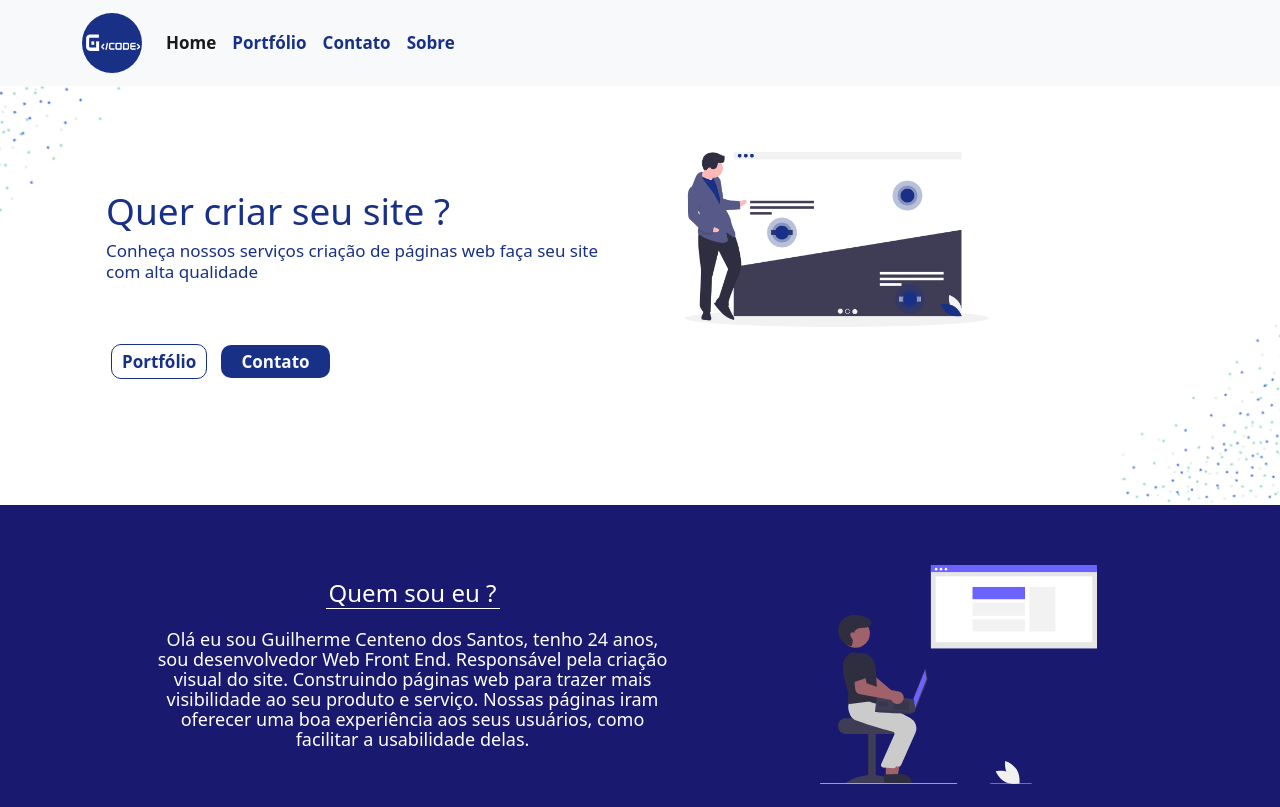
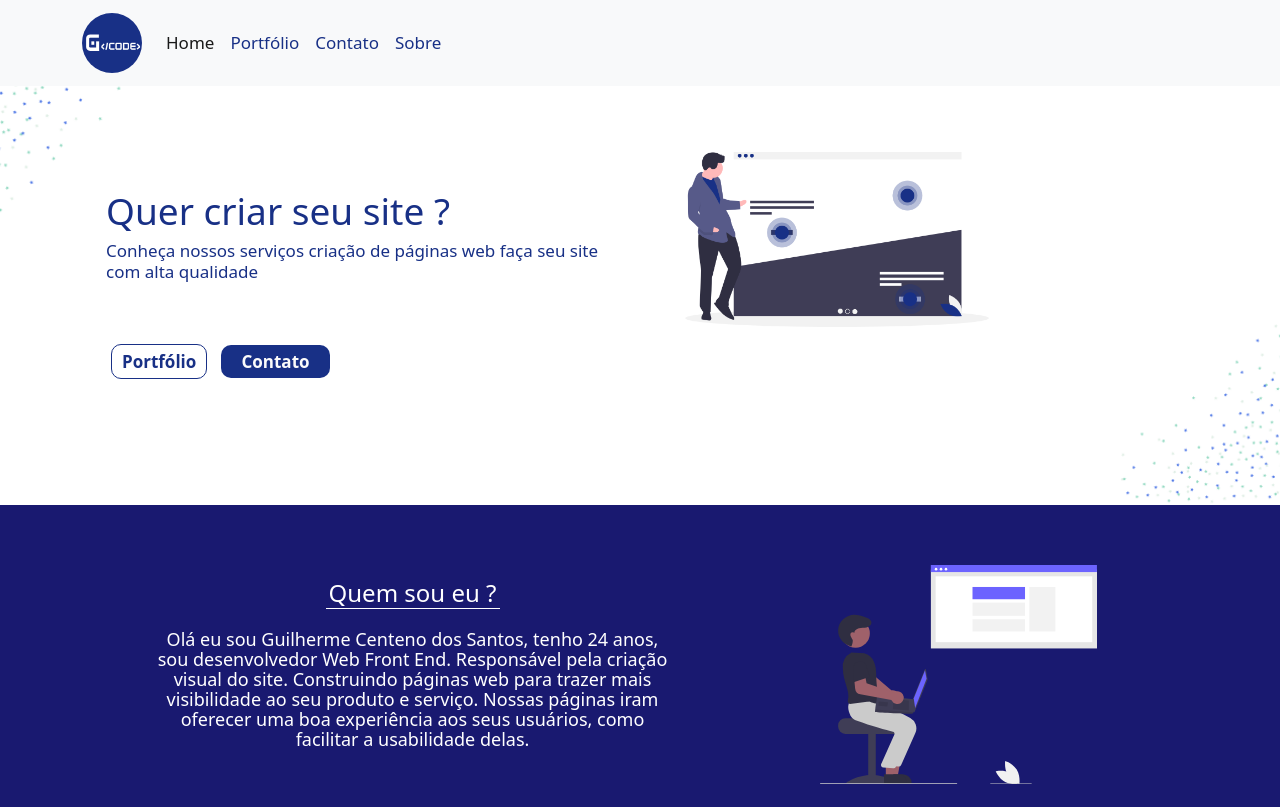
Before and after one commit to Guigs12/gcode, a plain HTML site: page index.html in a window 1280 px wide. Shown: the top 807 px of the page. Drawn offline with Linux system fonts and the light colour scheme.

Commit message:
Update style.css

```diff
--- a/style.css
+++ b/style.css
@@ -20,7 +20,7 @@ body {
 }
 
 .navbar-expand-lg .navbar-nav .nav-link {
-    font-weight: 550;
+    font-weight: normal;
     font-size: 17px;
     transition: 0.5s ease;
     color: #183086;
```
